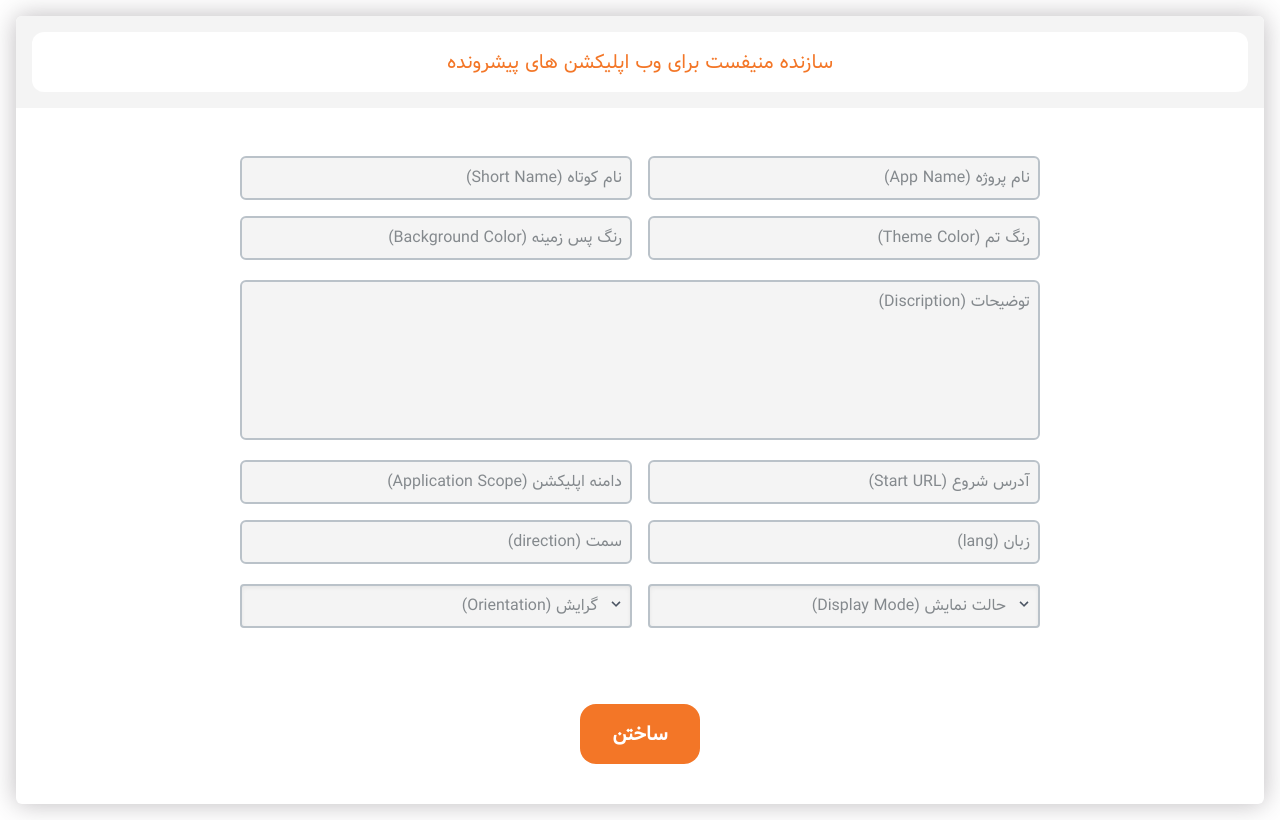
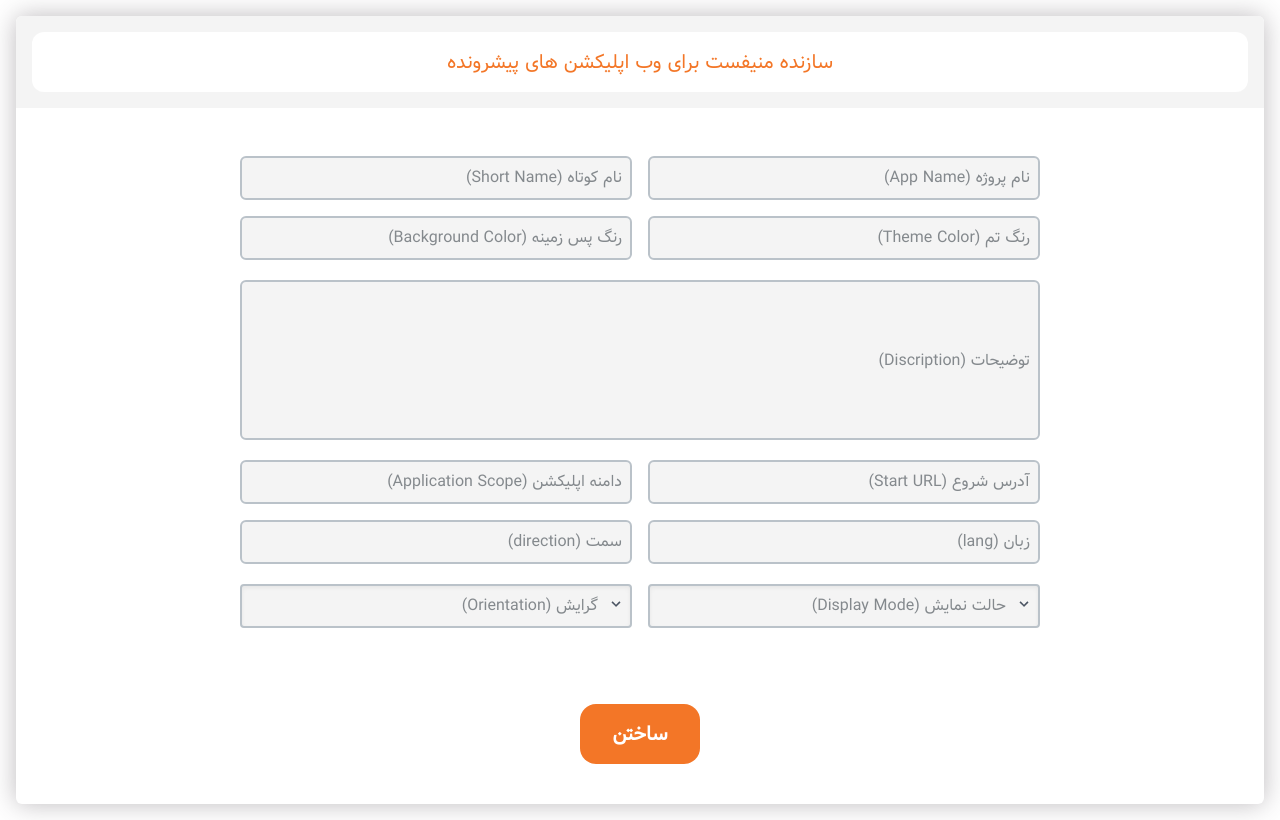
Before and after one commit to hadi-sourseMode/Persion-PWA-Manifest-Generator, a plain HTML site: page index.html in a window 1280 px wide. Drawn offline with Linux system fonts and the light colour scheme.

Commit message:
change textarea by input

```diff
--- a/app.js
+++ b/app.js
@@ -20,7 +20,7 @@ function app() {
     let input_short_name = document.getElementById("input_short_name").value;
     let input_theme = document.getElementById("input_theme").value;
     let input_background = document.getElementById("input_background").value;
-    let input_discription = document.getElementById("input_discription").innerHTML;
+    let input_discription = document.getElementById("input_discription").value;
     let input_start_url = document.getElementById("input_start_url").value;
     let input_scope = document.getElementById("input_scope").value;
     let input_display = document.getElementById("input_display").value;
--- a/index.html
+++ b/index.html
@@ -57,8 +57,8 @@
                     placeholder="رنگ پس زمینه (Background Color)" id="input_background">
             </div>
             <div class="flex w-full flex-col md:flex-row px-2 md:px-4">
-                <textarea class="manifest-form__input rounded-md w-full p-2 my-3 h-40"
-                    placeholder="توضیحات (Discription)" id="input_discription"></textarea>
+                <input type="text" class="manifest-form__input rounded-md w-full p-2 my-3 h-40"
+                    placeholder="توضیحات (Discription)" id="input_discription">
             </div>
             <div class="flex w-full flex-col md:flex-row px-2">
                 <input type="text" class="manifest-form__input rounded-md w-full p-2 my-3 md:m-2"
```
